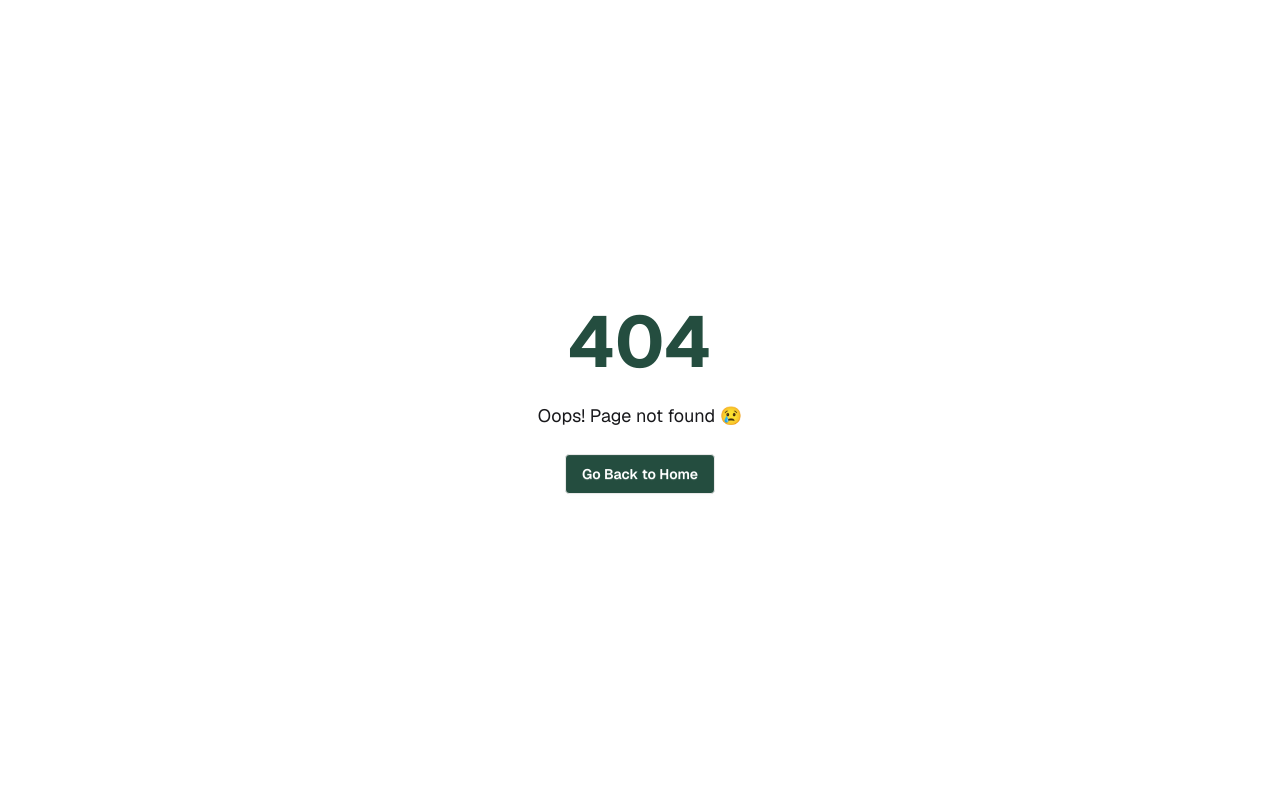
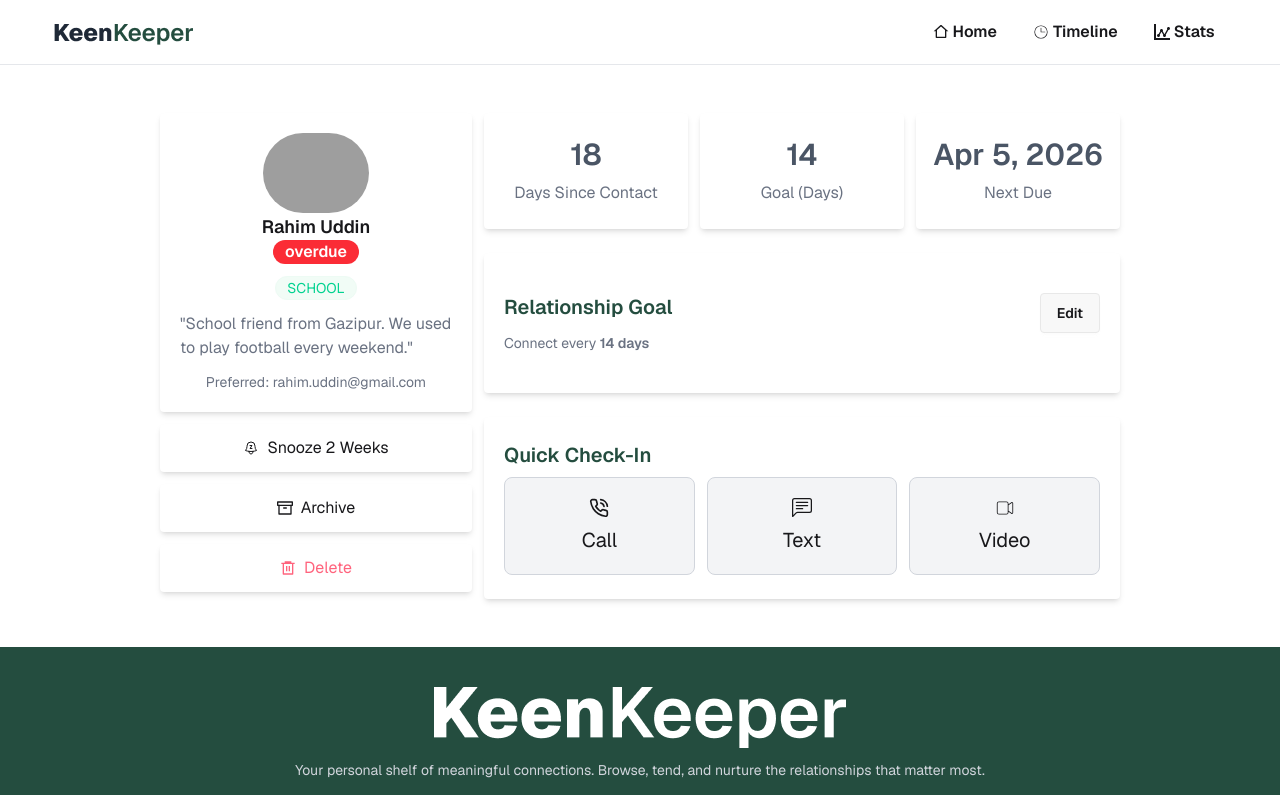
Before and after one commit to mdferdowsanwar/my-ph-a7-KeenKeeper, a React (Vite) app: page /friends/1 in a window 1280 px wide. Before the commit this address had no page. Shown: the top 795 px of the page. Built offline with nearby package versions, Linux system fonts and the light colour scheme; grey boxes are pictures that could not be loaded.

Commit message:
Added friend details component

```diff
--- a/package.json
+++ b/package.json
@@ -15,7 +15,9 @@
     "react-dom": "^19.2.4",
     "react-icons": "^5.6.0",
     "react-router": "^7.14.1",
+    "react-router-dom": "^7.14.1",
     "react-spinners": "^0.17.0",
+    "react-toastify": "^11.0.5",
     "tailwindcss": "^4.2.2"
   },
   "devDependencies": {
--- a/src/components/ui/FriendsCard.jsx
+++ b/src/components/ui/FriendsCard.jsx
@@ -2,9 +2,9 @@ import React from 'react';
 import { Link } from 'react-router';
 
 const FriendsCard = ({ friend }) => {
-    console.log(friend);
+
     return (
-        <Link to="" className="card bg-base-100 shadow-lg">
+        <Link to={`/friends/${friend.id}`} className="card bg-base-100 shadow-lg">
 
             <div className="flex justify-center items-center flex-col p-5">
                 <figure>
--- a/src/layout/RootLayout.jsx
+++ b/src/layout/RootLayout.jsx
@@ -2,6 +2,7 @@ import React from 'react';
 import Navbar from '../components/shared/Navbar';
 import { Outlet } from 'react-router';
 import Footer from '../components/shared/Footer';
+import { ToastContainer } from 'react-toastify';
 
 
 const RootLayout = () => {
@@ -10,6 +11,7 @@ const RootLayout = () => {
             <Navbar></Navbar>
                 <Outlet></Outlet>
             <Footer></Footer>
+            <ToastContainer />
         </div>
     );
 };
--- a/src/main.jsx
+++ b/src/main.jsx
@@ -1,8 +1,7 @@
 import { StrictMode } from 'react'
 import { createRoot } from 'react-dom/client'
 import './index.css'
-import RootLayout from './layout/RootLayout'
-import { RouterProvider } from 'react-router'
+import { RouterProvider } from 'react-router/dom'
 import { router } from './Router/Route'
 
 createRoot(document.getElementById('root')).render(
--- a/src/pages/friends/FriendDetails.jsx
+++ b/src/pages/friends/FriendDetails.jsx
@@ -1,9 +1,119 @@
 import React from 'react';
+import { useParams } from 'react-router';
+import useFriendsHook from '../../hooks/useFriendsHook';
+import { ClockLoader } from 'react-spinners';
+import FriendsCard from '../../components/ui/FriendsCard';
+import { HiOutlineBellSnooze } from 'react-icons/hi2';
+import { FiArchive } from 'react-icons/fi';
+import { RiDeleteBin6Line } from 'react-icons/ri';
+import { LuPhoneCall } from 'react-icons/lu';
+import { BsChatLeftText } from 'react-icons/bs';
+import { CiVideoOn } from 'react-icons/ci';
 
 const FriendDetails = () => {
+    const { id } = useParams();
+    // console.log(id, "id");
+    const { friends, loading } = useFriendsHook();
+    const expectedFriend = friends.find((friend) => String(friend.id) === id);
+
+    if (loading) {
+        return (
+            <div className="h-[40vh] flex justify-center items-center">
+                <ClockLoader color="#244D3F" size={80} />
+            </div>
+        );
+    }
+
     return (
-        <div>
-            Friend Details
+        <div className="w-9/12 mx-auto grid grid-cols-1 md:grid-cols-3 gap-3 my-12">
+            {/* Left Side */}
+            <div className='space-y-3'>
+                <div className="bg-base-100 shadow-md rounded-sm">
+                    <div className="flex justify-center items-center flex-col p-5">
+                        <figure>
+                            <img src={expectedFriend.picture} alt={expectedFriend.name} className="h-20 w-auto rounded-full" />
+                        </figure>
+                        <h2 className="card-title text-center">{expectedFriend.name}</h2>
+                        <div className="flex justify-between items-center gap-3 flex-col">
+
+                            <span className={`text-white flex items-center px-3 font-semibold rounded-full
+                        ${expectedFriend.status === "overdue"
+                                    ? "bg-red-500"
+                                    : expectedFriend.status === "almost due"
+                                        ? "bg-yellow-500"
+                                        : "bg-green-800"}`}>
+                                {expectedFriend.status}
+                            </span>
+
+                            <div className='flex gap-1 flex-wrap'>
+                                {
+                                    expectedFriend.tags.map((tag, index) =>
+                                        <span key={index} className='badge badge-soft badge-success text-sm rounded-full'>
+                                            {tag}
+                                        </span>)
+                                }
+                            </div>
+                            <p className='text-gray-500'>"{expectedFriend.bio}"</p>
+                            <p className='text-gray-500 text-sm'>Preferred: {expectedFriend.email}</p>
+                        </div>
+                    </div>
+                </div>
+
+                <div className="bg-base-100 shadow-md py-3 rounded-sm">
+                    <p className='flex items-center gap-2 justify-center'><HiOutlineBellSnooze /> Snooze 2 Weeks</p>
+                </div>
+                <div className="shadow-md bg-base-100 rounded-sm py-3">
+                    <p className='flex items-center gap-2 justify-center'><FiArchive /> Archive</p>
+                </div>
+                <div className="shadow-md bg-base-100 text-error py-3 rounded-sm">
+                    <p className='flex items-center gap-2 justify-center'><RiDeleteBin6Line /> Delete</p>
+                </div>
+            </div>
+            {/* Right Side */}
+            <div className='md:col-span-2 space-y-6'>
+                <div className='grid grid-cols-1 md:grid-cols-3 gap-3'>
+                    <div className="bg-base-100 shadow-md py-6 rounded-sm flex items-center justify-center flex-col gap-2">
+                        <p className='text-3xl font-semibold text-gray-600'>{expectedFriend.days_since_contact}</p>
+                        <p className='text-gray-500'>Days Since Contact</p>
+                    </div>
+                    <div className="bg-base-100 shadow-md py-6 rounded-sm flex items-center justify-center flex-col gap-2">
+                        <p className='text-3xl font-semibold text-gray-600'>{expectedFriend.goal}</p>
+                        <p className='text-gray-500'>Goal (Days)</p>
+                    </div>
+                    <div className="bg-base-100 shadow-md py-6 rounded-sm flex items-center justify-center flex-col gap-2">
+                        <p className='text-3xl font-semibold text-gray-600'>{new Date(expectedFriend.next_due_date).toLocaleDateString("en-US", { month: "short", day: "numeric", year: "numeric" })}</p>
+                        <p className='text-gray-500'>Next Due</p>
+                    </div>
+                </div>
+
+                <div className="bg-base-100 shadow-md rounded-sm flex justify-between gap-2 px-5 py-10">
+                    <div className='space-y-3'>
+                        <h2 className='text-xl font-semibold text-[#244D3F]'>Relationship Goal</h2>
+                        <p className='text-gray-500 text-sm'>Connect every <span className='font-semibold'>{expectedFriend.goal} days</span></p>
+                    </div>
+                    <button className='btn text-sm'>Edit</button>
+                </div>
+
+                <div className="bg-base-100 shadow-md rounded-sm px-5 py-6">
+                    <h2 className='text-xl font-semibold text-[#244D3F] mb-2'>Quick Check-In</h2>
+                    <div className='grid grid-cols-3 gap-3'>
+                        <button className='border border-gray-300 rounded-lg py-5 bg-gray-100 text-xl flex flex-col justify-center items-center gap-2'>
+                            <LuPhoneCall />
+                            <span>Call</span>
+                        </button>
+
+                        <button className='border border-gray-300 rounded-lg py-5 bg-gray-100 text-xl flex flex-col justify-center items-center gap-2'>
+                            <BsChatLeftText />
+                            <span>Text</span>
+                        </button>
+
+                        <button className='border border-gray-300 rounded-lg py-5 bg-gray-100 text-xl flex flex-col justify-center items-center gap-2'>
+                            <CiVideoOn />
+                            <span>Video</span>
+                        </button>
+                    </div>
+                </div>
+            </div>
         </div>
     );
 };
--- a/src/pages/friends/Friends.jsx
+++ b/src/pages/friends/Friends.jsx
@@ -5,7 +5,7 @@ import FriendsCard from '../../components/ui/FriendsCard';
 
 const Friends = () => {
     const { friends, loading } = useFriendsHook();
-    console.log(friends, "Friends");
+    //console.log(friends, "Friends");
     return (
         <div className="w-9/12 mx-auto my-10">
             <div className="mb-5">
--- a/src/router/Route.jsx
+++ b/src/router/Route.jsx
@@ -1,9 +1,10 @@
-import { createBrowserRouter } from "react-router";
+import { createBrowserRouter } from "react-router-dom";
 import RootLayout from "../layout/RootLayout";
 import HomePage from "../pages/homePage/HomePage";
 import Timeline from "../pages/timeline/Timeline";
 import Stats from "../pages/stats/Stats";
 import NotFound from "../pages/notFound/NotFound";
+import FriendDetails from '../pages/friends/FriendDetails';
 
 export const router = createBrowserRouter([
     {
@@ -13,6 +14,10 @@ export const router = createBrowserRouter([
             {
                 index: true,
                 Component: HomePage
+            },
+            {
+                path: "/friends/:id",
+                Component: FriendDetails
             },
             {
                 path: "/timeline",
```
Also changed, not shown: 1 other file (tests, documents, lock files or other folders).
